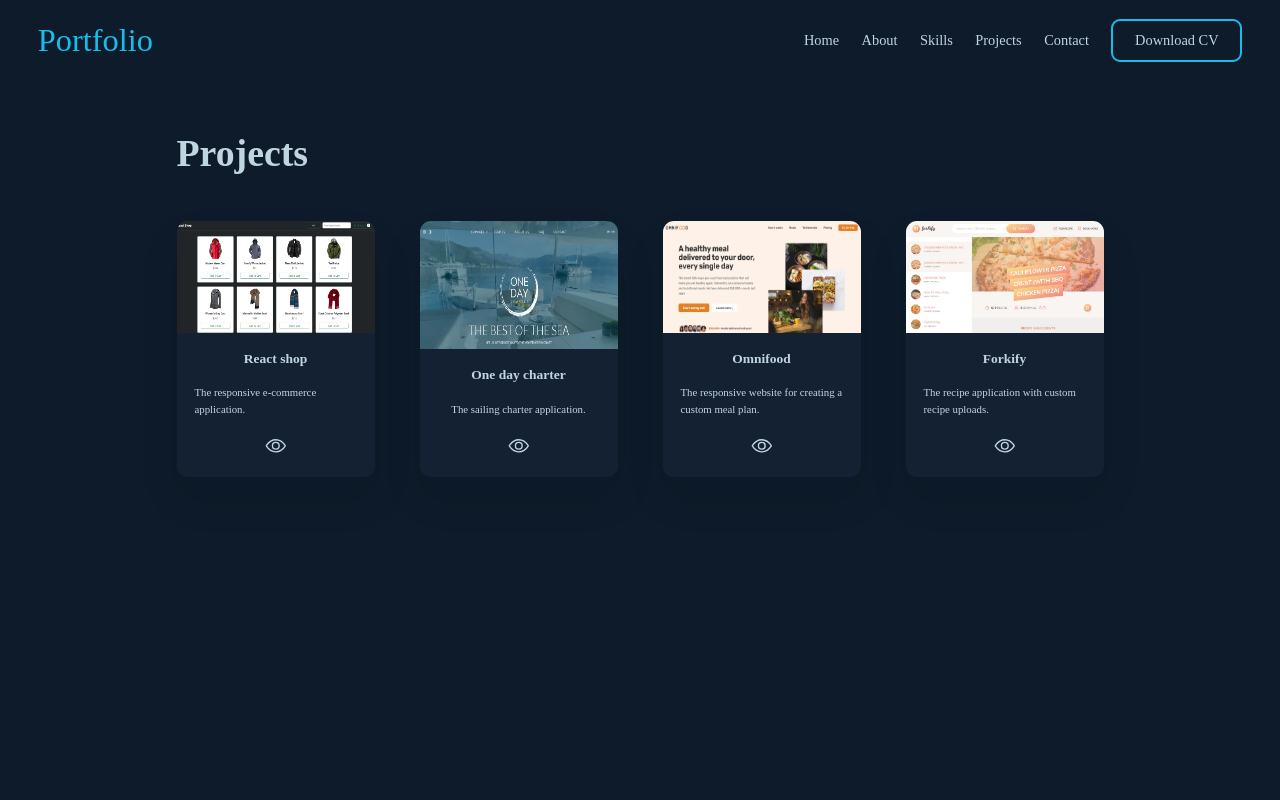
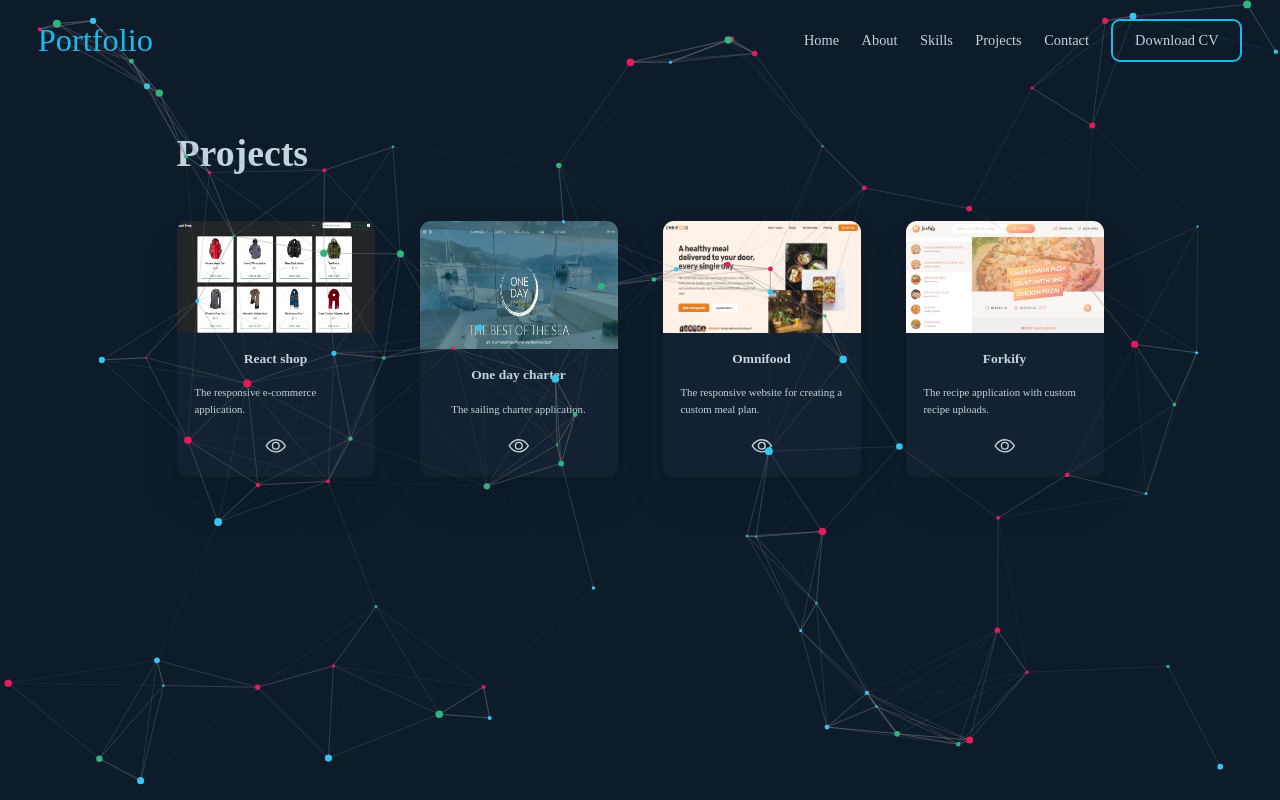
Before and after one commit to maja4s91/Reactportfolio-maja, a React (Vite) app in the folder vite-project/: page /projects in a window 1280 px wide. Built offline with nearby package versions, Linux system fonts and the light colour scheme; a web font is replaced by a local one.

Commit message:
Animated Background Added

```diff
--- a/vite-project/package.json
+++ b/vite-project/package.json
@@ -19,7 +19,10 @@
     "react-dom": "^18.2.0",
     "react-redux": "^9.0.4",
     "react-router-dom": "^6.14.2",
-    "react-scroll": "^1.8.9"
+    "react-scroll": "^1.8.9",
+    "react-tsparticles": "^2.12.2",
+    "tsparticles": "^3.1.0",
+    "tsparticles-slim": "^2.12.0"
   },
   "devDependencies": {
     "@types/react": "^18.2.15",
--- a/vite-project/src/CSS/index.css
+++ b/vite-project/src/CSS/index.css
@@ -68,6 +68,7 @@ body {
   height: 9rem;
   margin-bottom: 0.7rem;
   position: relative;
+  z-index: 1;
 }
 
 .logo:link,
@@ -77,6 +78,7 @@ body {
   font-size: 3.6rem;
   color: var(--Dark-Blue);
   transition: all 0.2s;
+  margin-right: auto;
 }
 
 .logo:hover,
@@ -171,6 +173,7 @@ body {
   justify-content: center;
   align-items: flex-start;
   margin-left: 7.2rem;
+  z-index: 1;
 }
 .hello {
   font-size: 2.2rem;
@@ -239,6 +242,7 @@ body {
   height: 59.5rem;
   width: 50.2rem;
   margin: 0;
+  z-index: 1;
 }
 
 /* SECTION ABOUT ME //////////////////////////////// */
--- /dev/null
+++ b/vite-project/src/components/ParticleBackground/ParticlesComponent.jsx.jsx
@@ -0,0 +1,64 @@
+import Particles from "react-tsparticles";
+import { loadSlim } from "tsparticles-slim";
+import { useCallback, useMemo } from "react";
+
+const ParticlesComponent = () => {
+  // const options = useMemo(() => {
+  //   return {};
+  // }, []);
+  const options = {
+    background: {
+      color: "none",
+    },
+    fullScreen: {
+      enable: true,
+      zIndex: 0,
+    },
+    particles: {
+      number: {
+        value: 80,
+        density: {
+          enable: true,
+          area: 800,
+        },
+      },
+      color: {
+        value: ["#2EB67D", "#E01E5B", "#36C5F0"],
+      },
+      shape: {
+        type: "circle",
+      },
+      opacity: {
+        value: 1,
+      },
+      size: {
+        value: { min: 1, max: 4 },
+      },
+      links: {
+        enable: true,
+        distance: 180,
+        color: "#808080",
+        opacity: 0.4,
+        width: 1,
+      },
+      move: {
+        enable: true,
+        speed: 1,
+        direction: "none",
+        random: false,
+        straight: false,
+        outModes: "out",
+      },
+    },
+    fullScreen: {
+      enable: true,
+      zIndex: 0,
+    },
+  };
+  const particlesInit = useCallback(async (engine) => {
+    await loadSlim(engine);
+  }, []);
+
+  return <Particles init={particlesInit} options={options} />;
+};
+export default ParticlesComponent;
--- a/vite-project/src/pages/Header.jsx
+++ b/vite-project/src/pages/Header.jsx
@@ -4,6 +4,7 @@ import { menuOutline, closeOutline } from "ionicons/icons";
 
 import { useState } from "react";
 import DownloadCv from "../components/DownloadCv";
+import ParticlesComponent from "../components/ParticleBackground/ParticlesComponent.jsx";
 
 const Header = () => {
   const [isActive, setIsActive] = useState(false);
@@ -63,6 +64,7 @@ const Header = () => {
           <IonIcon className="icon-mobile-nav" icon={menuOutline}></IonIcon>
         )}
       </button>
+      <ParticlesComponent />
     </header>
   );
 };
--- a/vite-project/src/pages/Home.jsx
+++ b/vite-project/src/pages/Home.jsx
@@ -2,6 +2,7 @@ import { Link } from "react-router-dom";
 import data from "../data";
 import SocialMediaIcons from "../components/SocialMediaIcons";
 import { motion } from "framer-motion";
+import ParticlesComponent from "../components/ParticleBackground/ParticlesComponent.jsx";
 
 const Home = () => {
   return (
@@ -31,6 +32,7 @@ const Home = () => {
           alt="Maja's profile"
         />
       </picture>
+      <ParticlesComponent />
     </motion.section>
   );
 };
```
Also changed, not shown: 1 other file (tests, documents, lock files or other folders).
